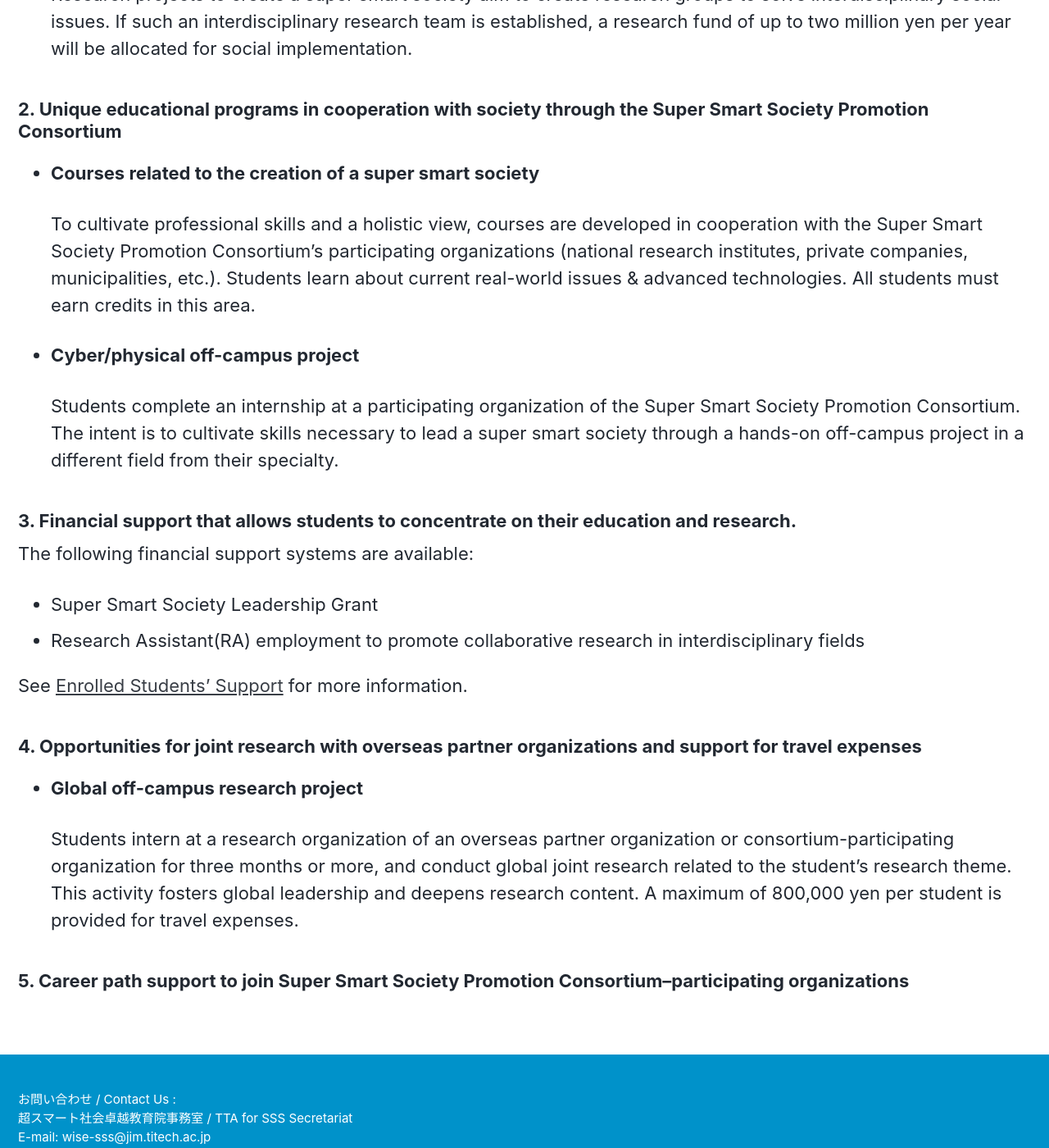
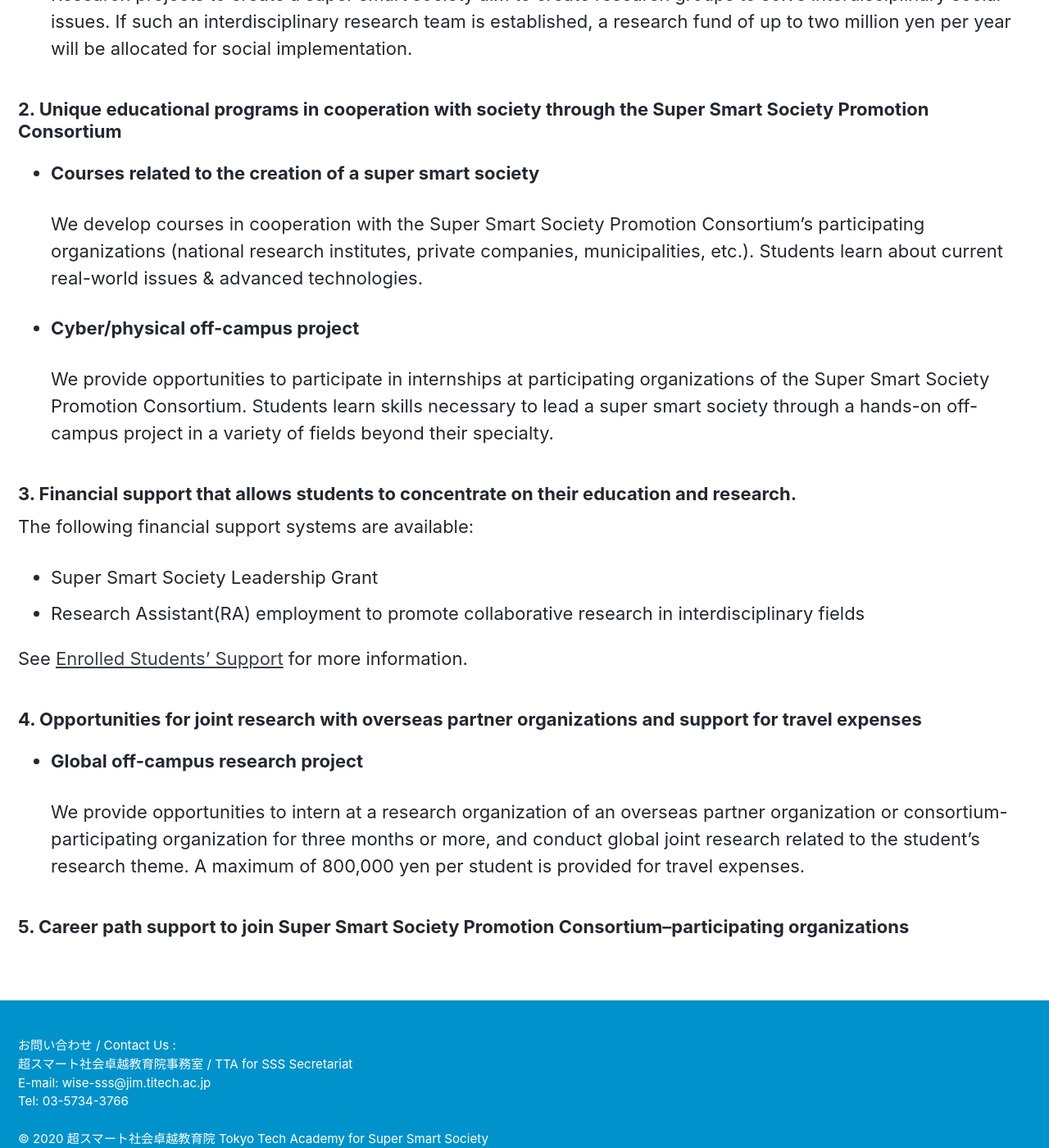
Before and after one commit to fl1d/w0ex.github.io, a Jekyll site: the page built from _pages/merit_en.md, in a window 1280 px wide and 1400 px high, scrolled down 967 px. Shown: the whole window at 82% size. Built offline with Jekyll 4.4.1, drawn with Linux system fonts in a browser that asks for light colours; cached includes are drawn as plain includes; nearby versions of some CDN libraries.

Commit message:
Update merit_en.md

```diff
--- a/_pages/merit_en.md
+++ b/_pages/merit_en.md
@@ -45,11 +45,13 @@
 
 * **Courses related to the creation of a super smart society**
 
-  To cultivate professional skills and a holistic view, courses are developed in cooperation with the Super Smart Society Promotion Consortium’s participating organizations (national research institutes, private companies, municipalities, etc.). Students learn about current real-world issues & advanced technologies. All students must earn credits in this area.
+  We develop courses in cooperation with the Super Smart Society Promotion Consortium’s participating organizations (national research institutes, private companies, municipalities, etc.). Students learn about current real-world issues & advanced technologies.
 
 * **Cyber/physical off-campus project**
 
-  Students complete an internship at a participating organization of the Super Smart Society Promotion Consortium. The intent is to cultivate skills necessary to lead a super smart society through a hands-on off-campus project in a different field from their specialty.
+  We provide opportunities to participate in internships at participating organizations of the Super Smart Society Promotion Consortium.
+  Students learn skills necessary to lead a super smart society through a hands-on off-campus project in a variety of fields beyond their specialty.
+
 
 ### 3. Financial support that allows students to concentrate on their education and research.
 
@@ -63,6 +65,7 @@
 
 * **Global off-campus research project**
 
-  Students intern at a research organization of an overseas partner organization or consortium-participating organization for three months or more, and conduct global joint research related to the student’s research theme. This activity fosters global leadership and deepens research content. A maximum of 800,000 yen per student is provided for travel expenses.
+  We provide opportunities to intern at a research organization of an overseas partner organization or consortium-participating organization for three months or more, and conduct global joint research related to the student’s research theme. A maximum of 800,000 yen per student is provided for travel expenses.
+
 
 ### 5. Career path support to join Super Smart Society Promotion Consortium–participating organizations
```
